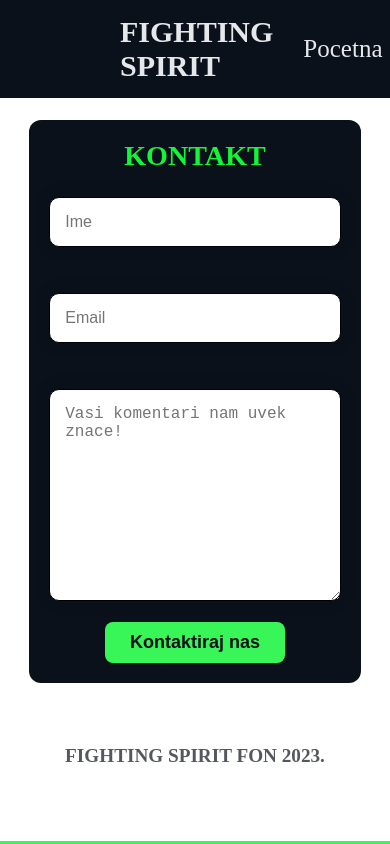
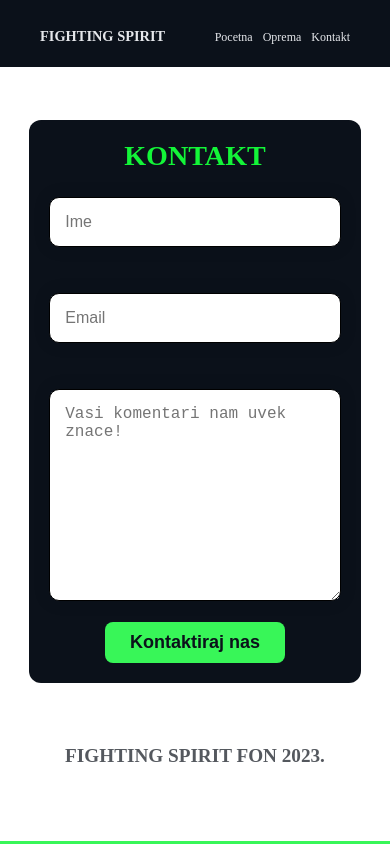
Before and after one commit to bokicodes/seminarskiEPOS, a plain HTML site: page kontakt.html in a window 390 px wide. Drawn offline with Linux system fonts and the light colour scheme.

Commit message:
kao responzivnost za Kontakt

```diff
--- a/kontakt.html
+++ b/kontakt.html
@@ -18,9 +18,9 @@
     <nav>
       <ul class="header-links">
           <li class="logo"><a href="index.html">FIGHTING SPIRIT</a></li>
-          <li><a href="index.html">Pocetna</a></li>
-          <li><a href="oprema.html">Oprema</a></li>
-          <li><a href="kontakt.html">Kontakt</a></li>
+          <li><a href="index.html" class="nav-link">Pocetna</a></li>
+          <li><a href="oprema.html" class="nav-link">Oprema</a></li>
+          <li><a href="kontakt.html" class="nav-link">Kontakt</a></li>
       </ul>
     </nav>
 
--- a/styles/_nav.scss
+++ b/styles/_nav.scss
@@ -9,7 +9,7 @@ nav{
         align-items: center;
         gap: 30px;
         margin-bottom: 50px;
-        padding: 15px 120px;
+        padding: 20px 40px;
         text-decoration: none;
         background-color: #0b111a;
         color: white;
@@ -18,7 +18,7 @@ nav{
             margin-right: auto;
 
             a{
-                font-size: 30px;
+                font-size: 1.1em;
                 font-weight: 900;
                 cursor: pointer;
             }
@@ -26,7 +26,7 @@ nav{
          a{
             cursor: pointer;
             text-decoration: none;
-            font-size: 25px;
+            font-size: 1em;
             color: #E5E7EB;
             &:hover{
                 color: #38f658;
--- a/styles/kontakt/kontakt.scss
+++ b/styles/kontakt/kontakt.scss
@@ -106,3 +106,50 @@ $pozadinaCrna : #0b111a;
 }
 
 @import "../footer";
+
+
+@media screen and (max-width: 793px) {
+	nav{
+		.header-links{
+			gap: 20px;
+			.logo{
+				a{
+					font-size: 0.9em;
+				}
+			}
+			a{
+				font-size: 0.8em;
+			}
+		}
+	}
+}
+@media screen and (max-width: 528px) {
+	nav{
+		.header-links{
+			gap: 15px;
+			.logo{
+				a{
+					font-size: 0.8em;
+				}
+			}
+			a{
+				font-size: 0.7em;
+			}
+		}
+	}
+}
+@media screen and (max-width: 483px) {
+	nav{
+		.header-links{
+			gap: 10px;
+			.logo{
+				a{
+					font-size: 0.6em;
+				}
+			}
+			a{
+				font-size: 0.5em;
+			}
+		}
+	}
+}
```
Also changed, not shown: styles/kontakt/kontakt.css, styles/oprema/oprema.css, styles/pocetna/style.css, 3 other files.
